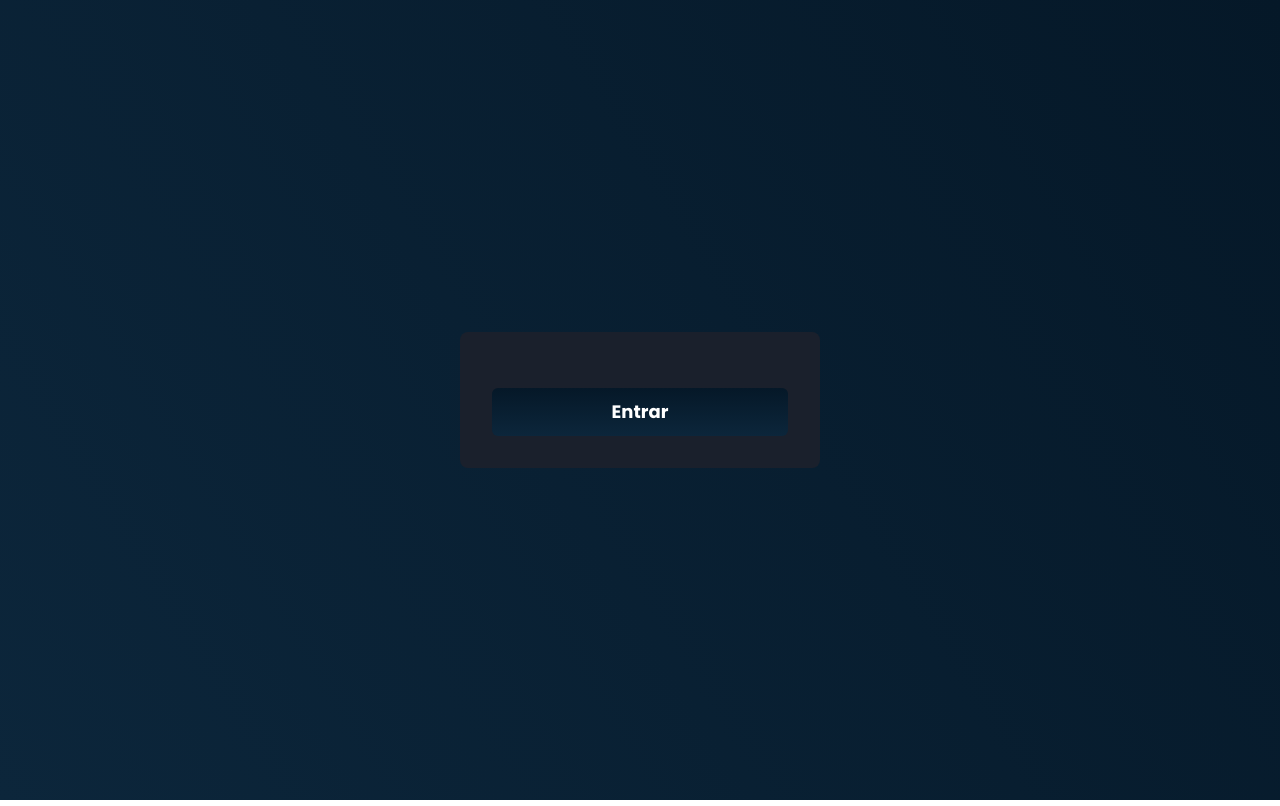
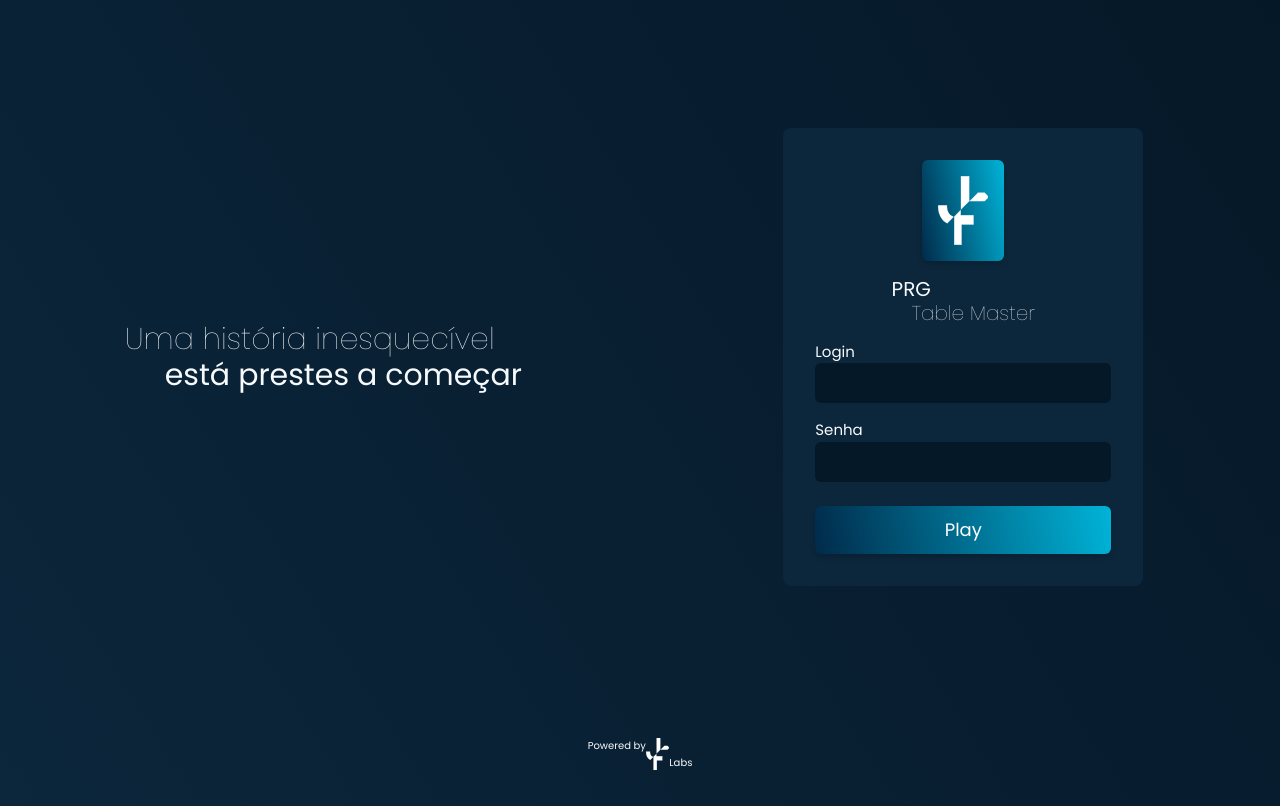
Before and after one commit to jeffsLM/prg, a Next.js app: page / in a window 1280 px wide. Built offline with nearby package versions, Linux system fonts and the light colour scheme.

Commit message:
add all elements

```diff
--- a/src/pages/_app.tsx
+++ b/src/pages/_app.tsx
@@ -4,11 +4,13 @@ import { ChakraProvider } from '@chakra-ui/react';
 
 import { theme } from '../styles/theme';
 
+
 function MyApp({ Component, pageProps }: AppProps) {
   return (
     <ChakraProvider theme={theme}>
 
-        <Component {...pageProps} />
+
+      <Component {...pageProps} />
 
     </ChakraProvider>)
 }
--- a/src/pages/index.tsx
+++ b/src/pages/index.tsx
@@ -1,30 +1,130 @@
-import { Flex, Button, Stack } from '@chakra-ui/react'
+import { Flex, Button, Stack, Image, Box, Heading, Input, Text, HStack, Center } from '@chakra-ui/react'
+
+
 export default function SingIn() {
 
   return (
+    <Box >
+      <Center>
         <Flex
+          flex="1"
           w="100vw"
-      h="100vh"
+          h="89.2vh"
+
+          maxWidth={1440}
           align="center"
-      justify="center">
+          flexDir={["column", "row"]}
+          justify="space-around">
+
+          <Flex as="section" justify="center" m="3">
+            <Box >
+              <Heading as="h2" size="lg" fontWeight="100">
+                Uma história inesquecível
+              </Heading>
+              <Heading as="h2" size="lg" ml="10" fontWeight="400">
+                está prestes a começar
+              </Heading>
+            </Box>
+          </Flex>
+
           <Flex
             as="form"
             w="100%"
             maxWidth={360}
-        bg="gray.800"
+            bg="blue.700"
             p="8"
             borderRadius={8}
             flexDir="column"
-
+            m={["6", "6"]}
           >
 
             <Stack spacing="4">
+              <Flex justify="center">
+                <Box boxShadow="md" p="4" rounded="md" bgGradient="linear( 258deg,blue.50 0%,blue.800 100%)">
+                  <Image src="/images/logoJF.svg" alt="Jf Labs" />
+                </Box>
+              </Flex>
 
+              <Flex direction="column" align="center">
+                <Box>
+                  <Heading as="h4" size="md" fontWeight="400">
+                    PRG
+                  </Heading>
+                  <Heading as="h4" size="md" fontWeight="100" ml="5">
+                    Table Master
+                  </Heading>
+                </Box>
+              </Flex>
+
+              <Box>
+                <Text fontSize="15">
+                  Login
+                </Text>
+                <Input
+                  name="login"
+                  id="login"
+                  focusBorderColor="blue.500"
+                  bg="blue.900"
+                  variant="filled"
+                  _hover={{
+                    bgColor:
+                      'blue.900'
+                  }}
+                  size="md" />
+              </Box>
+
+              <Box>
+                <Text fontSize="15">
+                  Senha
+                </Text>
+                <Input
+                  name="password"
+                  id="password"
+                  focusBorderColor="blue.500"
+                  bg="blue.900"
+                  variant="filled"
+                  _hover={{
+                    bgColor:
+                      'blue.900'
+                  }}
+                  size="md" />
+              </Box>
 
             </Stack>
 
-        <Button type="submit" size="lg" mt="6" bgGradient="linear( blue.900 0%,blue.700 100%)" colorScheme="pink" >Entrar </Button>
+            <Button
+              boxShadow="md"
+              p="4"
+              rounded="md"
+              type="submit"
+              size="lg"
+              mt="6"
+              bgGradient="linear( 258deg,blue.50 0%,blue.800 100%)"
+              fontWeight="400"
+              colorScheme="blue">
+              Play
+            </Button>
+          </Flex>
+
+        </Flex>
+      </Center>
+
+      <Flex as="footer" w="100%" justify="center" direction="row" mt="6" pb="9" >
+        <Text fontSize="10">
+          Powered by
+        </Text>
+        <Image src="/images/logoJF.svg" h="8" alt="Jf Labs" />
+        <Flex align="end">
+          <Text fontSize="10"  >
+            Labs
+          </Text>
         </Flex>
       </Flex>
+
+    </Box>
+
+
+
+
   )
 }
```
Also changed, not shown: src/components/Header.tsx (added, +7 -0 lines), public/images/Icon.svg (added). Lines whose indentation alone changed are shown as unchanged.
